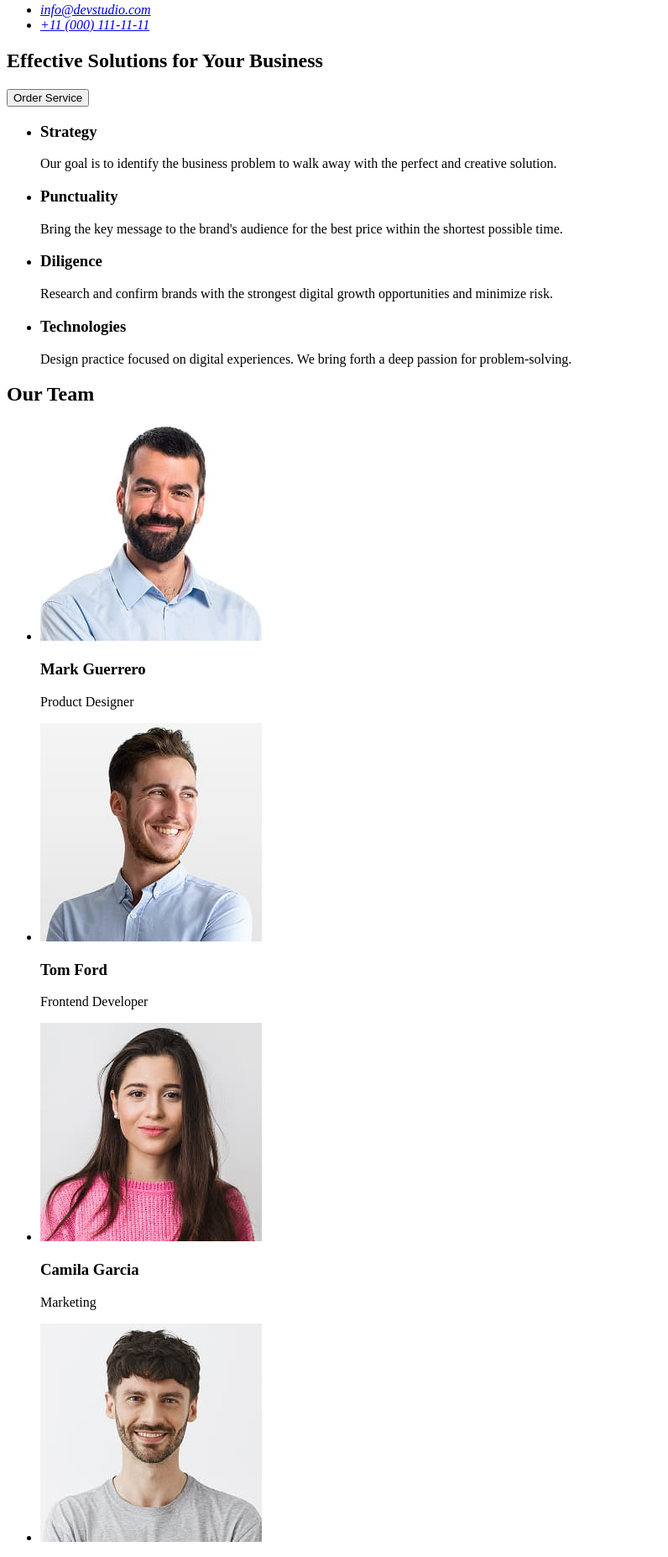
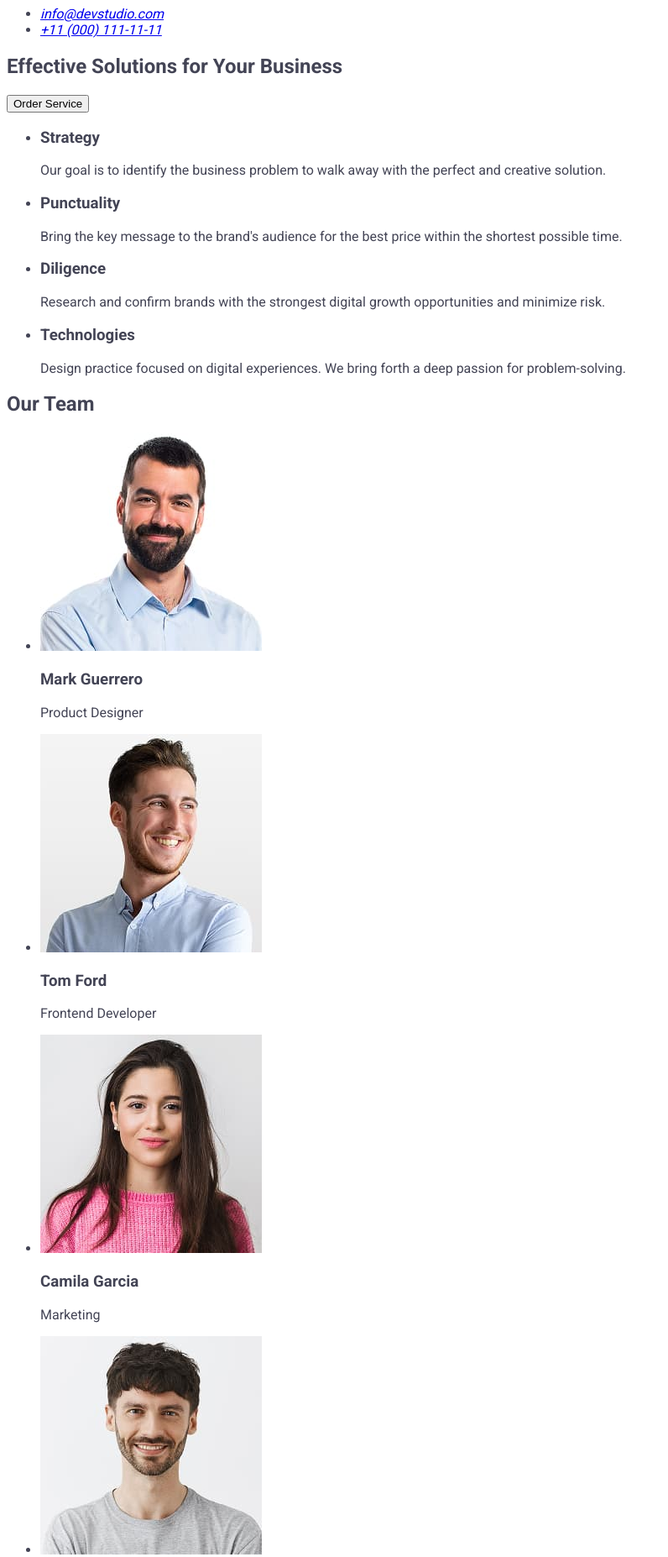
Before and after one commit to VasylPidkaminetskuy/goit-markup-hw-02, a plain HTML site: page index.html in a window 1280 px wide. Shown: the part 109-1963 px from the top of the page at 84% size, without its empty margins (0-796 px from the left). Drawn offline with Linux system fonts and the light colour scheme.

Commit message:
added new files

```diff
--- /dev/null
+++ b/css/style.css
@@ -0,0 +1,4 @@
+body {
+    font-family: "Roboto","Raleway",sans-serif;
+    color: #434455;
+}
--- a/index.html
+++ b/index.html
@@ -5,11 +5,15 @@
   <meta charset="UTF-8" />
   <meta name="viewport" content="width=device-width, initial-scale=1.0" />
   <title>Effective Solutions</title>
+  <link rel="preconnect" href="https://fonts.googleapis.com" />
+  <link rel="preconnect" href="https://fonts.gstatic.com" crossorigin />
+  <link href="https://fonts.googleapis.com/css2?family=Raleway:wght@700&family=Roboto:wght@100..900&display=swap"
+    rel="stylesheet" />
+  <link rel="stylesheet" href="./css/style.css" />
 </head>
 
 <body>
   <header class="header">
-
     <nav class="header-nav">
       <a href="./index.html" class="header-logo">WebStudio</a>
 
@@ -39,41 +43,41 @@
 
   <main>
     <!-- #region section 1 -->
-    <section>
-      <h1>Effective Solutions for Your Business</h1>
-      <button type="button">Order Service</button>
+    <section class="section-hero">
+      <h1 class="section-hero-title">Effective Solutions for Your Business</h1>
+      <button type="button" class="section-hero-button">Order Service</button>
     </section>
     <!-- #endregion section 1 -->
 
     <!-- #region section 2 -->
 
-    <section>
+    <section class="section-feature">
       <h2 hidden>Feature</h2>
-      <ul>
-        <li>
-          <h3>Strategy</h3>
-          <p>
+      <ul class="section-feature-list">
+        <li class="section-feature-item">
+          <h3 class="section-feature-title">Strategy</h3>
+          <p class="section-feature-text">
             Our goal is to identify the business problem to walk away with the
             perfect and creative solution.
           </p>
         </li>
-        <li>
-          <h3>Punctuality</h3>
-          <p>
+        <li class="section-feature-item">
+          <h3 class="section-feature-title">Punctuality</h3>
+          <p class="section-feature-text">
             Bring the key message to the brand's audience for the best price
             within the shortest possible time.
           </p>
         </li>
-        <li>
-          <h3>Diligence</h3>
-          <p>
+        <li class="section-feature-item">
+          <h3 class="section-feature-title">Diligence</h3>
+          <p class="section-feature-text">
             Research and confirm brands with the strongest digital growth
             opportunities and minimize risk.
           </p>
         </li>
-        <li>
-          <h3>Technologies</h3>
-          <p>
+        <li class="section-feature-item">
+          <h3 class="section-feature-title">Technologies</h3>
+          <p class="section-feature-text">
             Design practice focused on digital experiences. We bring forth a
             deep passion for problem-solving.
           </p>
@@ -84,29 +88,69 @@
     <!-- #endregion section 2 -->
 
     <!-- #region section 3 -->
+    <section class="section-team">
+      <h2 class="section-team-title">Our Team</h2>
+
+      <ul class="section-team-list">
+        <li class="section-team-item">
+          <img class="section-team-img" src="./images/mark.jpg" alt="mark-guerrero" width="264" />
+          <h3>Mark Guerrero</h3>
+          <p>Product Designer</p>
+        </li>
+        <li class="section-team-item">
+          <img class="section-team-img" src="./images/tom.jpg" alt="tom-ford" width="264" />
+          <h3>Tom Ford</h3>
+          <p>Frontend Developer</p>
+        </li>
+        <li class="section-team-item">
+          <img class="section-team-img" src="./images/camila.jpg" alt="camila-garcia" width="264" />
+          <h3>Camila Garcia</h3>
+          <p>Marketing</p>
+        </li>
+        <li class="section-team-item">
+          <img class="section-team-img" src="./images/daniel.jpg" alt="daniel-wilson" width="264" />
+          <h3>Daniel Wilson</h3>
+          <p>UI Designer</p>
+        </li>
+      </ul>
+    </section>
+
+    <!-- #endregion section 3 -->
+
+    <!-- #region section 4 -->
     <section>
-      <h2>Our Team</h2>
+      <h2>Our Portfolio</h2>
 
       <ul>
         <li>
-          <img src="./images/mark.jpg" alt="mark-guerrero" width="264" />
-          <h3>Mark Guerrero</h3>
-          <p>Product Designer</p>
+          <img src="./images/banking-app.jpg" alt="banking-app" width="360" />
+          <h3>Banking App</h3>
+          <p>App</p>
         </li>
         <li>
-          <img src="./images/tom.jpg" alt="tom-ford" width="264" />
-          <h3>Tom Ford</h3>
-          <p>Frontend Developer</p>
-        </li>
-        <li>
-          <img src="./images/camila.jpg" alt="camila-garcia" width="264" />
-          <h3>Camila Garcia</h3>
+          <img src="./images/cashless-payment.jpg" alt="cashless-payment" width="360" />
+          <h3>Cashless Payment</h3>
           <p>Marketing</p>
         </li>
         <li>
-          <img src="./images/daniel.jpg" alt="daniel-wilson" width="264" />
-          <h3>Daniel Wilson</h3>
-          <p>UI Designer</p>
+          <img src="./images/meditation-app.jpg" alt="meditation-app" width="360" />
+          <h3>Meditation App</h3>
+          <p>App</p>
+        </li>
+        <li>
+          <img src="./images/taxi-service.jpg" alt="taxi-service" width="360" />
+          <h3>Taxi Service</h3>
+          <p>Marketing</p>
+        </li>
+        <li>
+          <img src="./images/screen-illustrations.jpg" alt="screen-illustrations" width="360" />
+          <h3>Screen Illustrations</h3>
+          <p>Design</p>
+        </li>
+        <li>
+          <img src="./images/online-courses.jpg" alt="online-courses" width="360" />
+          <h3>Online Courses</h3>
+          <p>Marketing</p>
         </li>
       </ul>
     </section>
@@ -117,7 +161,8 @@
   <footer>
     <a href="./index.html">WebStudio</a>
     <p>
-      Increase the flow of customers and sales for your business with digital marketing & growth solutions.
+      Increase the flow of customers and sales for your business with digital
+      marketing & growth solutions.
     </p>
   </footer>
 </body>
```
Also changed, not shown: images/banking-app.jpg (added), images/cashless-payment.jpg (added), images/meditation-app.jpg (added), images/online-courses.jpg (added), images/screen-illustrations.jpg (added), images/taxi-service.jpg (added).
